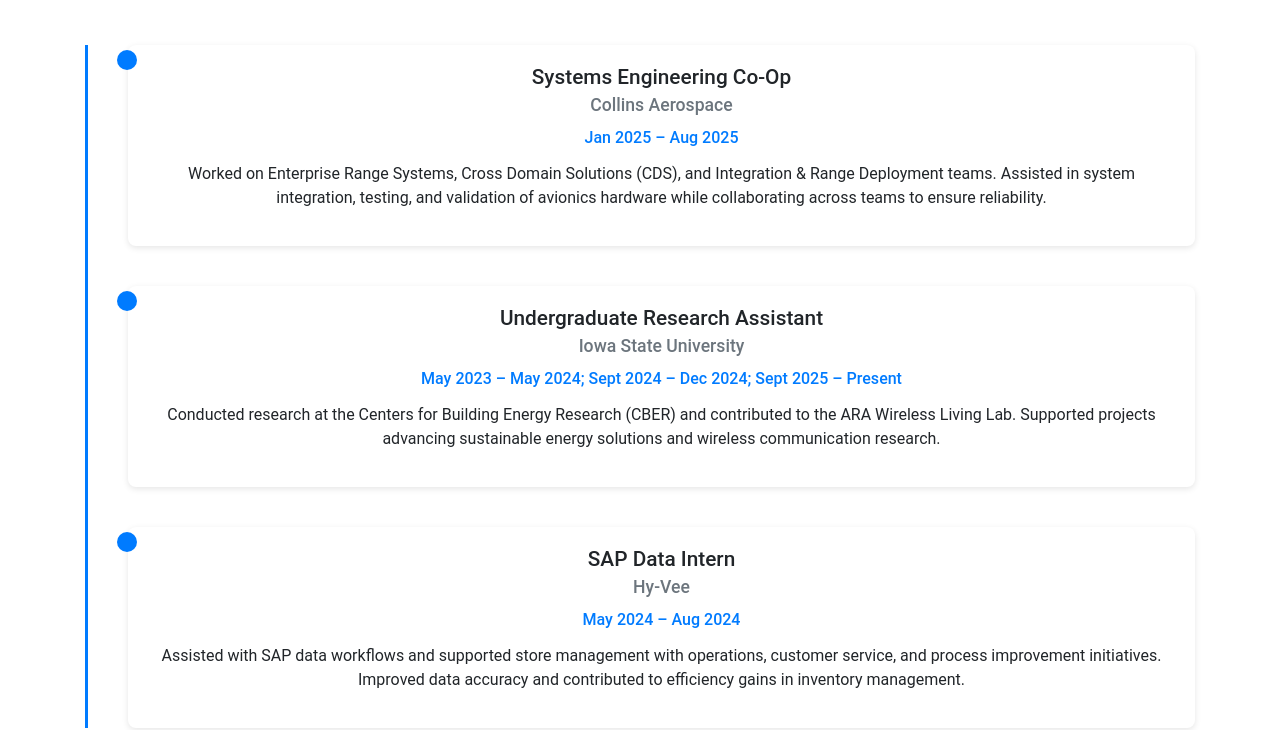
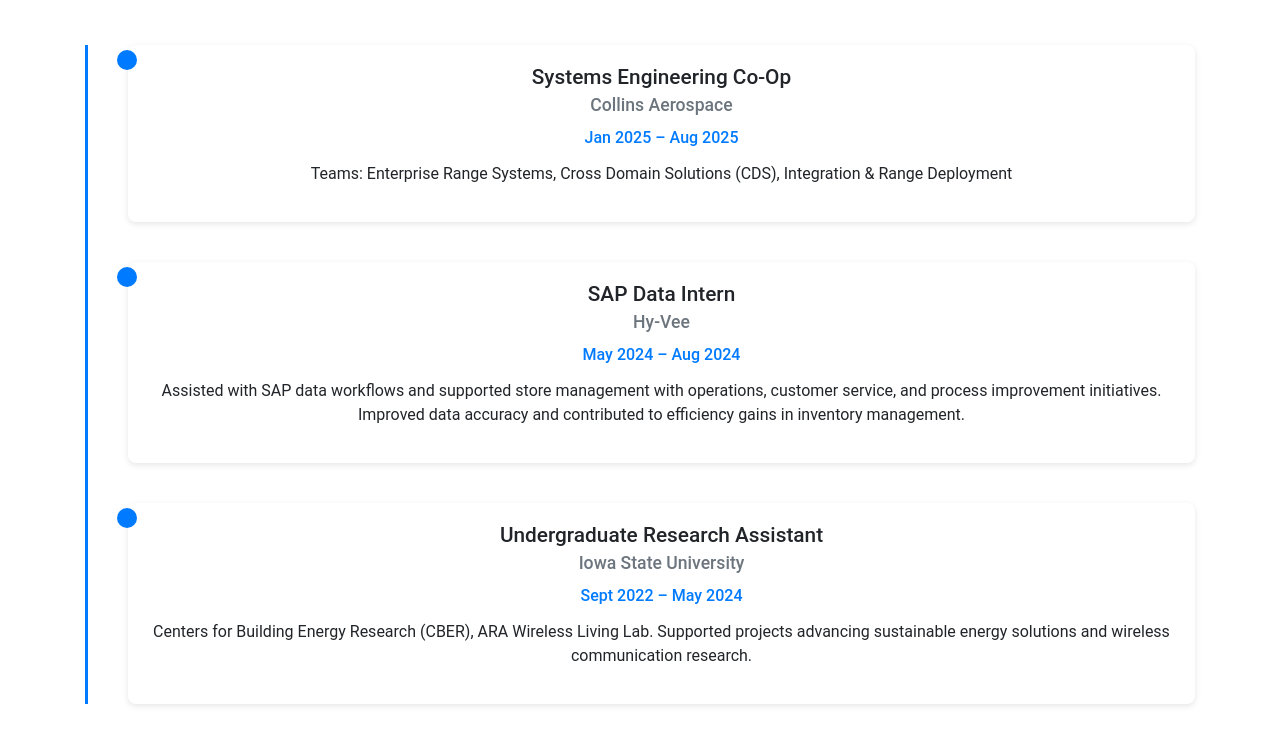
Before and after one commit to EthanGriesman/egriesman.github.io, a plain HTML site: page experience.html in a window 1280 px wide. Shown: the part 231-961 px from the top of the page. Drawn offline with nearby package versions, Linux system fonts and the light colour scheme.

Commit message:
Update experience.html

```diff
--- a/experience.html
+++ b/experience.html
@@ -97,19 +97,10 @@
           <h3>Systems Engineering Co-Op</h3>
           <h5>Collins Aerospace</h5>
           <p class="date">Jan 2025 – Aug 2025</p>
-          <p>Worked on Enterprise Range Systems, Cross Domain Solutions (CDS), and Integration & Range Deployment teams. Assisted in system integration, testing, and validation of avionics hardware while collaborating across teams to ensure reliability.</p>
+          <p>Teams: Enterprise Range Systems, Cross Domain Solutions (CDS), Integration & Range Deployment</p>
         </div>
       </div>
 
-      <!-- Undergraduate Research -->
-      <div class="timeline-item">
-        <div class="timeline-content">
-          <h3>Undergraduate Research Assistant</h3>
-          <h5>Iowa State University</h5>
-          <p class="date">May 2023 – May 2024; Sept 2024 – Dec 2024; Sept 2025 – Present</p>
-          <p>Conducted research at the Centers for Building Energy Research (CBER) and contributed to the ARA Wireless Living Lab. Supported projects advancing sustainable energy solutions and wireless communication research.</p>
-        </div>
-      </div>
 
       <!-- Hy-Vee -->
       <div class="timeline-item">
@@ -118,6 +109,16 @@
           <h5>Hy-Vee</h5>
           <p class="date">May 2024 – Aug 2024</p>
           <p>Assisted with SAP data workflows and supported store management with operations, customer service, and process improvement initiatives. Improved data accuracy and contributed to efficiency gains in inventory management.</p>
+        </div>
+      </div>
+
+            <!-- Undergraduate Research -->
+      <div class="timeline-item">
+        <div class="timeline-content">
+          <h3>Undergraduate Research Assistant</h3>
+          <h5>Iowa State University</h5>
+          <p class="date">Sept 2022 – May 2024</p>
+          <p>Centers for Building Energy Research (CBER), ARA Wireless Living Lab. Supported projects advancing sustainable energy solutions and wireless communication research.</p>
         </div>
       </div>
 
```
